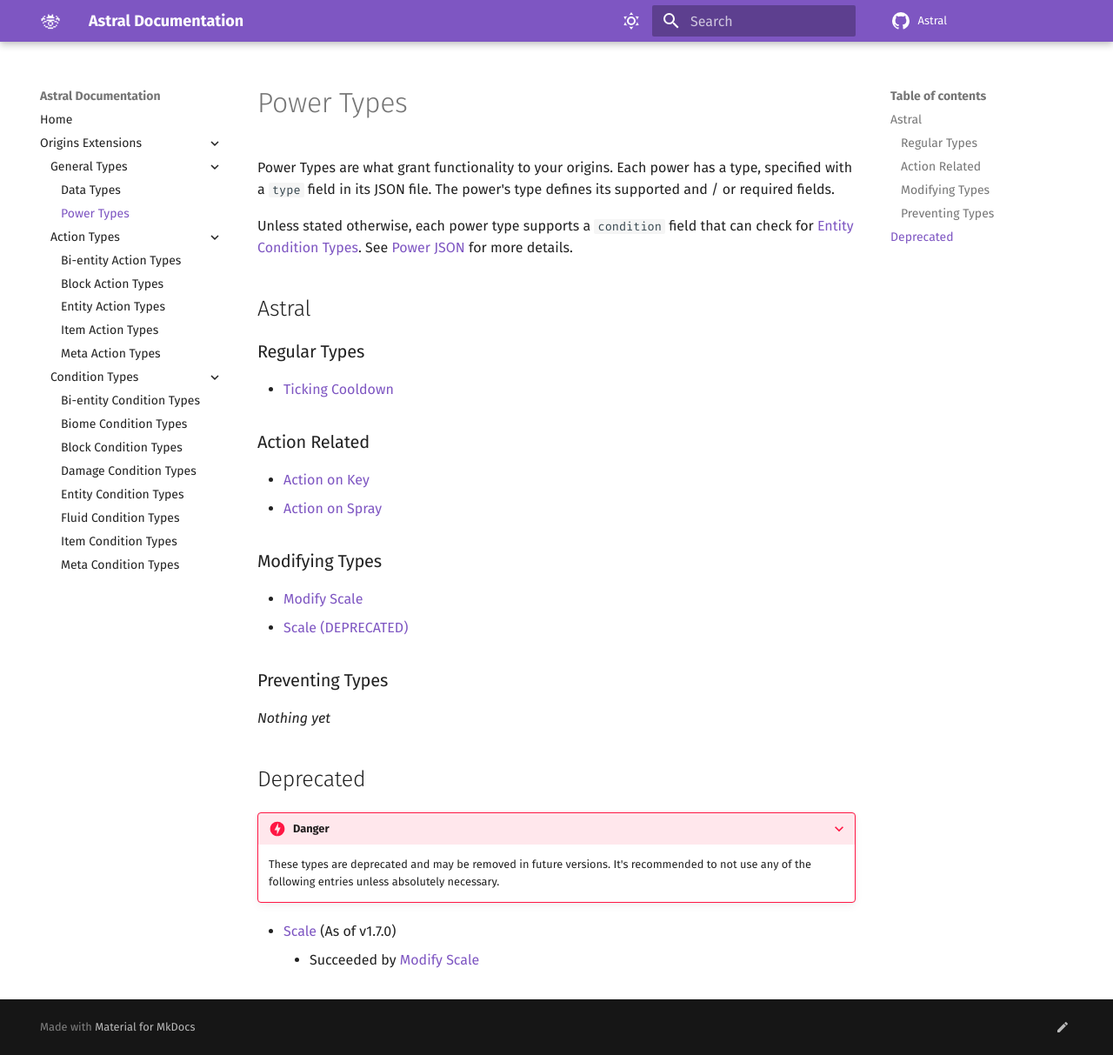
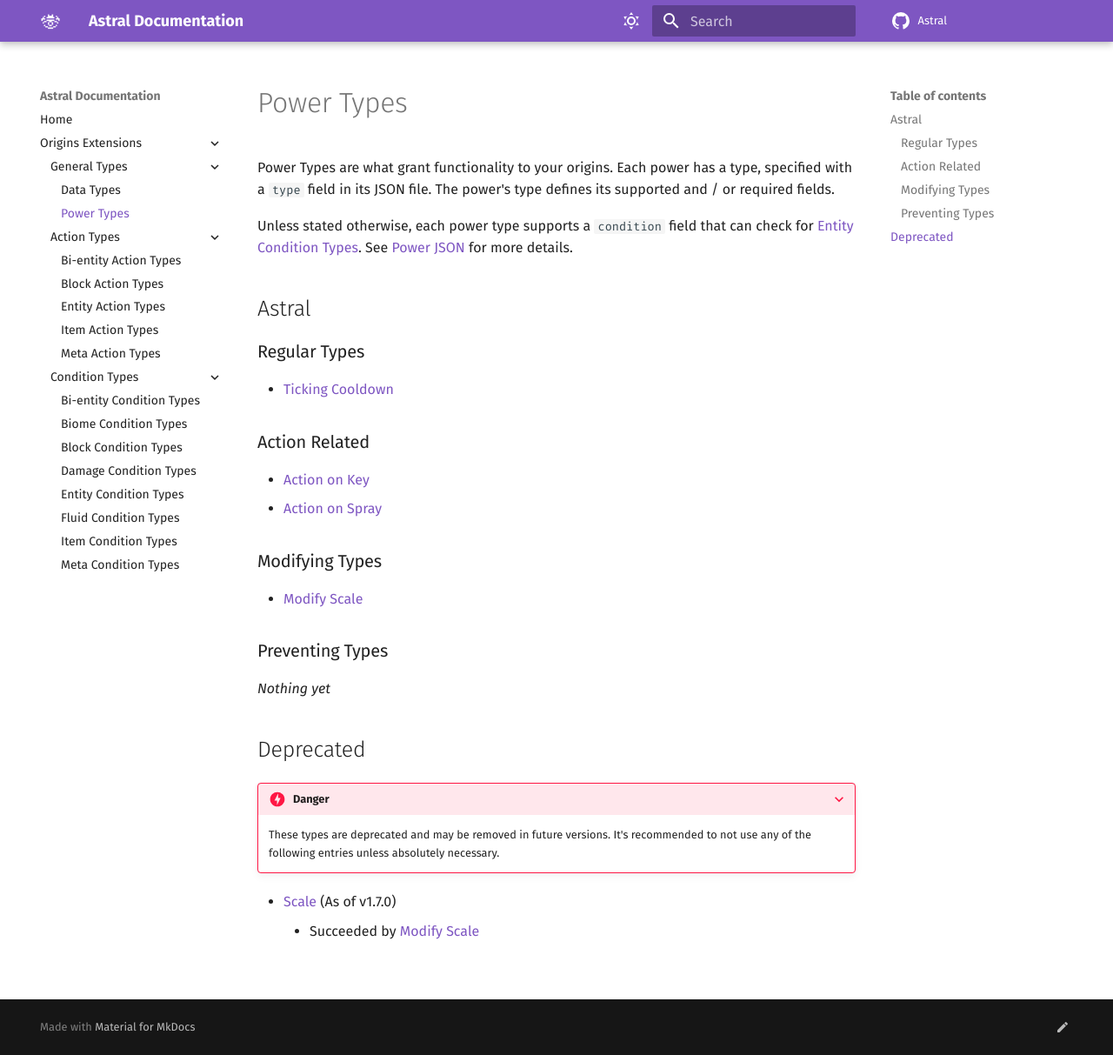
Before and after one commit to Jaxydog/AstralWiki, an MkDocs documentation site: the page built from docs/pages/origins/power_types/index.md, in a window 1280 px wide and 1213 px high. Shown: the whole window at 87% size. Built offline with MkDocs 1.6.1 and Material for MkDocs 9.7.7, drawn with Linux system fonts in a browser that asks for light colours; comment, search, counter and statistics services are not loaded.

Commit message:
Remove extra scale entry

```diff
--- a/docs/pages/origins/power_types/index.md
+++ b/docs/pages/origins/power_types/index.md
@@ -18,7 +18,6 @@ See [Power JSON](https://origins.readthedocs.io/en/1.10.0/json/power/) for more
 ### Modifying Types
 
 - [Modify Scale](modify_scale.md)
-- [Scale (DEPRECATED)](scale.md)
 
 ### Preventing Types
 
```
